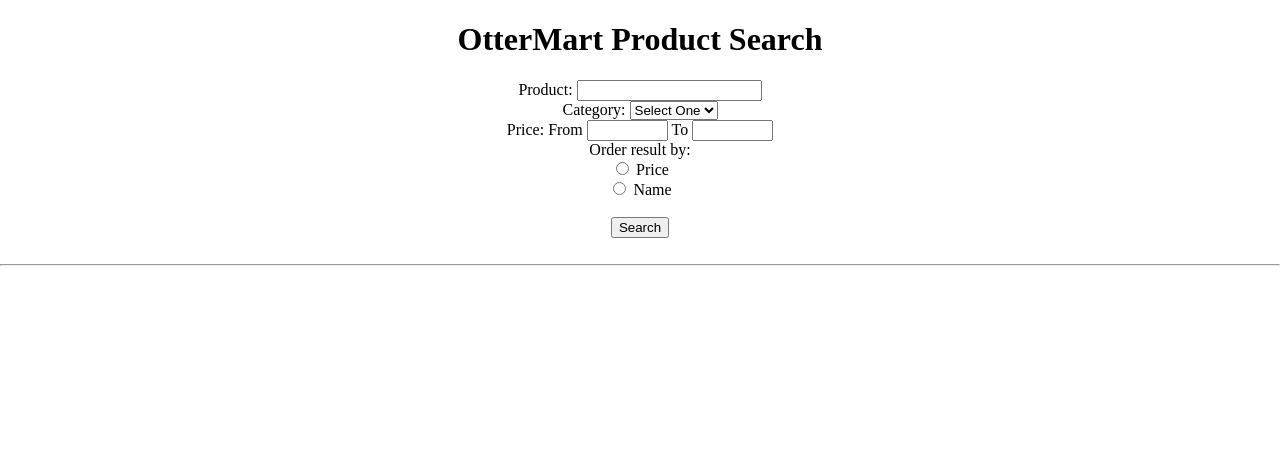
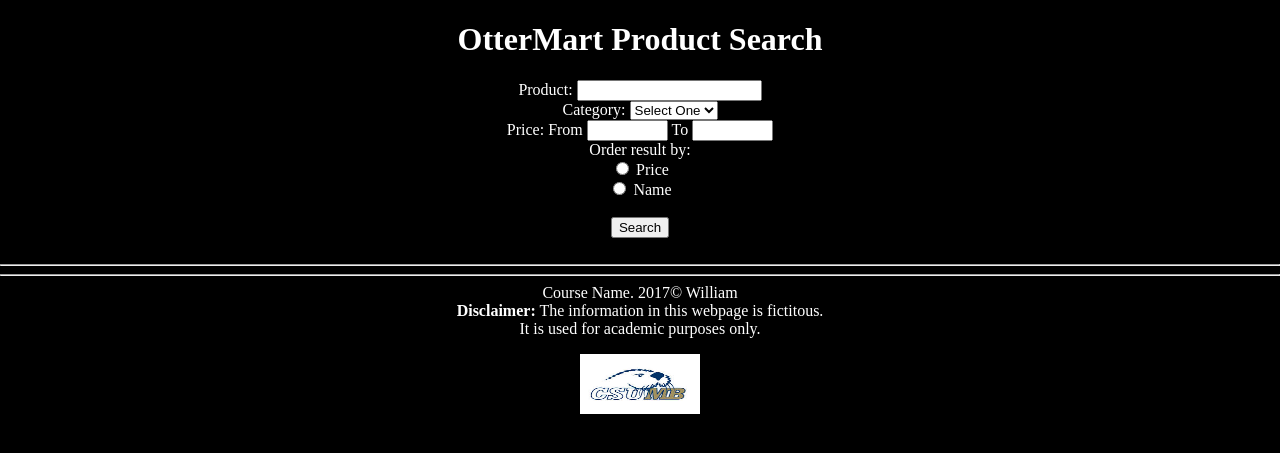
Before and after one commit to barajas90/cst336, a PHP site: page /labs/lab5/index.php in a window 1280 px wide. Shown: the top 453 px of the page. Run offline with PHP 8.4, Linux system fonts and the light colour scheme; data that the repository does not hold is empty.

Commit message:
adding lab5

```diff
--- a/labs/lab5/css/styles.css
+++ b/labs/lab5/css/styles.css
@@ -1,4 +1,17 @@
-body{
+body,head{
     text-align:center;
     margin: 0 auto;
+    background-color: black;
+    color:white;
 }
+footer{
+    clear:left;
+    text-align: center;
+    margin: 0 auto;
+    background-color: black;
+    color:white;
+}
+.otter{
+    width: 120px;
+    height: 60px;
+}
--- a/labs/lab5/index.php
+++ b/labs/lab5/index.php
@@ -115,4 +115,14 @@
         <hr>
         <?=displaySearchResults()?>
     </body>
+    <footer id="info">
+            <hr>
+            Course Name. 2017&copy; William <br />
+            <strong>Disclaimer:</strong> The information in this webpage is
+            fictitous. <br />
+            It is used for academic purposes only.
+            <figure>
+            <img class="otter" src="img/csumb.png" alt="csumb logo"/>
+            </figure>
+        </footer>
 </html>
--- a/labs/lab5/purchaseHistory.php
+++ b/labs/lab5/purchaseHistory.php
@@ -19,7 +19,7 @@
     $records = $stmt->fetchAll(PDO::FETCH_ASSOC);
 
     echo $records[0]['productName'] . "<br/>";
-    echo"<img src'" . $records[0]['productImage'] . "'width='200'/><br/>";
+    echo"<img src='" . $records[0]['productImage'] . "'width='200'/><br/>";
 
     foreach($records as $record){
 
```
Also changed, not shown: labs/lab5/img/csumb.png (added).
